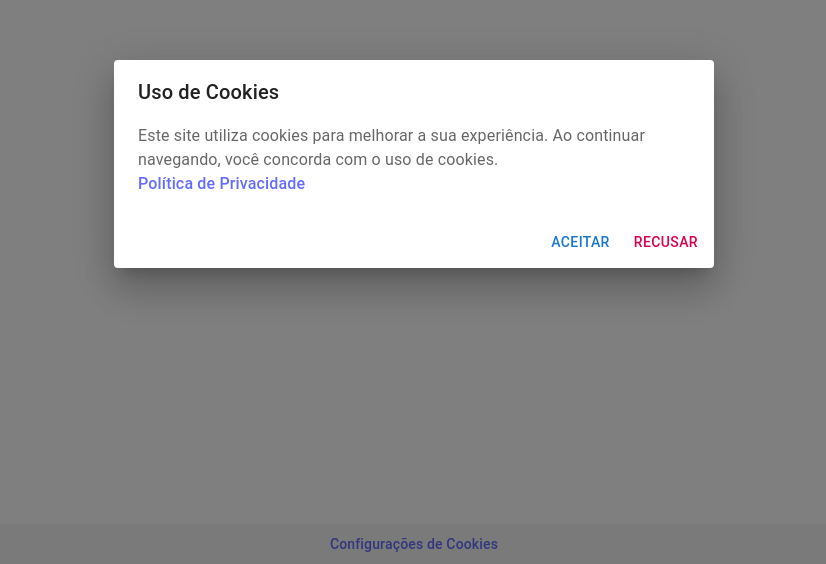
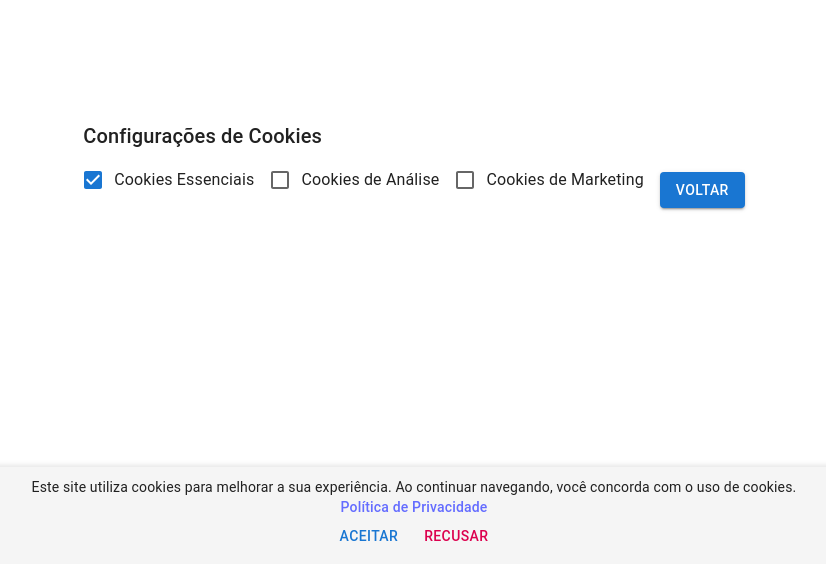
Before and after one commit to vhlpdevelop/bonify-app, a React (Vite) app: page /cookie-settings in a window 1280 px wide. Shown: the part 236-800 px from the top of the page, without its empty margins (226-1052 px from the left). Built offline with nearby package versions, Linux system fonts and the light colour scheme.

Commit message:
Cookies v0.1.2

```diff
--- a/src/App.jsx
+++ b/src/App.jsx
@@ -2,21 +2,22 @@ import React, { useState, useEffect } from 'react';
 import { ThemeProvider } from '@mui/material/styles';
 import CssBaseline from '@mui/material/CssBaseline';
 import theme from './theme';
-import { Box, Dialog, DialogActions, DialogContent, DialogContentText, DialogTitle, Button, Typography } from '@mui/material';
-import { BrowserRouter as Router, Route, Routes } from 'react-router-dom';
+import { Box, Button, Typography, Snackbar, Alert } from '@mui/material';
+import { BrowserRouter as Router, Route, Routes, useNavigate } from 'react-router-dom';
 import HotspotRedirect from './components/HotspotRedirect';
 
 import CookieSettings from './components/CookieSettings'; // Importe o componente de configurações de cookies
 
 const App = () => {
   const [cookieConsent, setCookieConsent] = useState(null);
-  const [openCookieDialog, setOpenCookieDialog] = useState(false);
+  const [openCookieBanner, setOpenCookieBanner] = useState(false);
+  const [snackbarOpen, setSnackbarOpen] = useState(false);
 
   // Verifica se o usuário já deu consentimento ao carregar o app
   useEffect(() => {
     const consent = localStorage.getItem('cookieConsent');
     if (consent === null) {
-      setOpenCookieDialog(true); // Mostra o banner se não houver consentimento
+      setOpenCookieBanner(true); // Mostra o banner se não houver consentimento
     } else {
       setCookieConsent(consent === 'true'); // Define o estado de consentimento
     }
@@ -26,7 +27,13 @@ const App = () => {
   const handleConsent = (consent) => {
     localStorage.setItem('cookieConsent', consent);
     setCookieConsent(consent);
-    setOpenCookieDialog(false);
+    setOpenCookieBanner(false);
+    setSnackbarOpen(true); // Mostra um feedback visual
+  };
+
+  // Fecha o Snackbar
+  const handleSnackbarClose = () => {
+    setSnackbarOpen(false);
   };
 
   return (
@@ -41,40 +48,48 @@ const App = () => {
         border="0"
       >
         <Router>
-          {/* Banner de Consentimento de Cookies */}
-          <Dialog open={openCookieDialog} onClose={() => setOpenCookieDialog(false)}>
-            <DialogTitle>Uso de Cookies</DialogTitle>
-            <DialogContent>
-              <DialogContentText>
+          {/* Rotas da Aplicação */}
+          <Routes>
+            <Route path="/hotspot-redirect" element={<HotspotRedirect />} />  {/* Rota para redirecionamento de hotspot */}
+            <Route path="/cookie-settings" element={<CookieSettings />} /> {/* Rota para configurações de cookies */}
+          </Routes>
+
+          {/* Banner de Cookies como Footer */}
+          {openCookieBanner && (
+            <Box
+              sx={{
+                position: 'fixed',
+                bottom: 0,
+                left: 0,
+                right: 0,
+                backgroundColor: '#f5f5f5',
+                padding: '10px',
+                textAlign: 'center',
+                boxShadow: '0px -2px 5px rgba(0, 0, 0, 0.1)',
+              }}
+            >
+              <Typography variant="body2">
                 Este site utiliza cookies para melhorar a sua experiência. Ao continuar navegando, você concorda com o uso de cookies.
                 <br />
                 <a href="/privacy-policy" target="_blank" rel="noopener noreferrer">
                   Política de Privacidade
                 </a>
-              </DialogContentText>
-            </DialogContent>
-            <DialogActions>
-              <Button onClick={() => handleConsent(true)} color="primary">
+              </Typography>
+              <Button onClick={() => handleConsent(true)} color="primary" sx={{ marginRight: '10px' }}>
                 Aceitar
               </Button>
               <Button onClick={() => handleConsent(false)} color="secondary">
                 Recusar
               </Button>
-            </DialogActions>
-          </Dialog>
+            </Box>
+          )}
 
-          {/* Rotas da Aplicação */}
-          <Routes>
-            <Route path="/hotspot-redirect" element={<HotspotRedirect />} />
-            <Route path="/cookie-settings" element={<CookieSettings />} /> {/* Rota para configurações de cookies */}
-          </Routes>
-
-          {/* Rodapé com Link para Configurações de Cookies */}
-          <footer style={{ position: 'fixed', bottom: 0, width: '100%', textAlign: 'center', padding: '10px 0', backgroundColor: '#f5f5f5' }}>
-            <Typography variant="body2">
-              <a href="/cookie-settings">Configurações de Cookies</a>
-            </Typography>
-          </footer>
+          {/* Snackbar para Feedback */}
+          <Snackbar open={snackbarOpen} autoHideDuration={3000} onClose={handleSnackbarClose}>
+            <Alert onClose={handleSnackbarClose} severity="success" sx={{ width: '100%' }}>
+              Preferências de cookies salvas com sucesso!
+            </Alert>
+          </Snackbar>
         </Router>
       </Box>
     </ThemeProvider>
--- a/src/components/CookieSettings.jsx
+++ b/src/components/CookieSettings.jsx
@@ -1,5 +1,6 @@
 import React, { useState } from 'react';
-import { Typography, Checkbox, FormControlLabel } from '@mui/material';
+import { Typography, Checkbox, FormControlLabel, Button } from '@mui/material';
+import { useNavigate } from 'react-router-dom';
 
 const CookieSettings = () => {
   const [cookies, setCookies] = useState({
@@ -8,11 +9,17 @@ const CookieSettings = () => {
     marketing: false,
   });
 
+  const navigate = useNavigate(); // Hook para navegação
+
   const handleChange = (event) => {
     setCookies({
       ...cookies,
       [event.target.name]: event.target.checked,
     });
+  };
+
+  const handleBack = () => {
+    navigate(-1); // Volta para a rota anterior
   };
 
   return (
@@ -51,6 +58,9 @@ const CookieSettings = () => {
         }
         label="Cookies de Marketing"
       />
+      <Button variant="contained" color="primary" onClick={handleBack} sx={{ marginTop: '20px' }}>
+        Voltar
+      </Button>
     </div>
   );
 };
```
